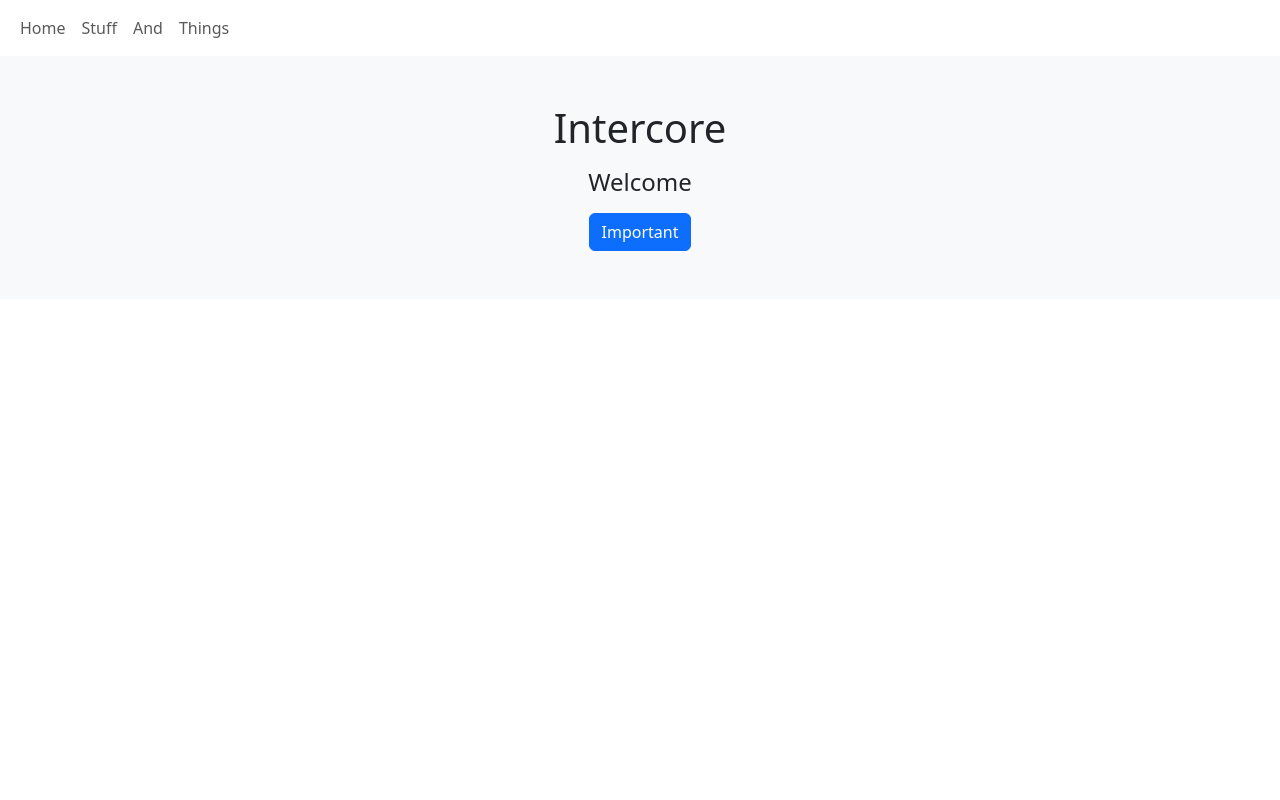
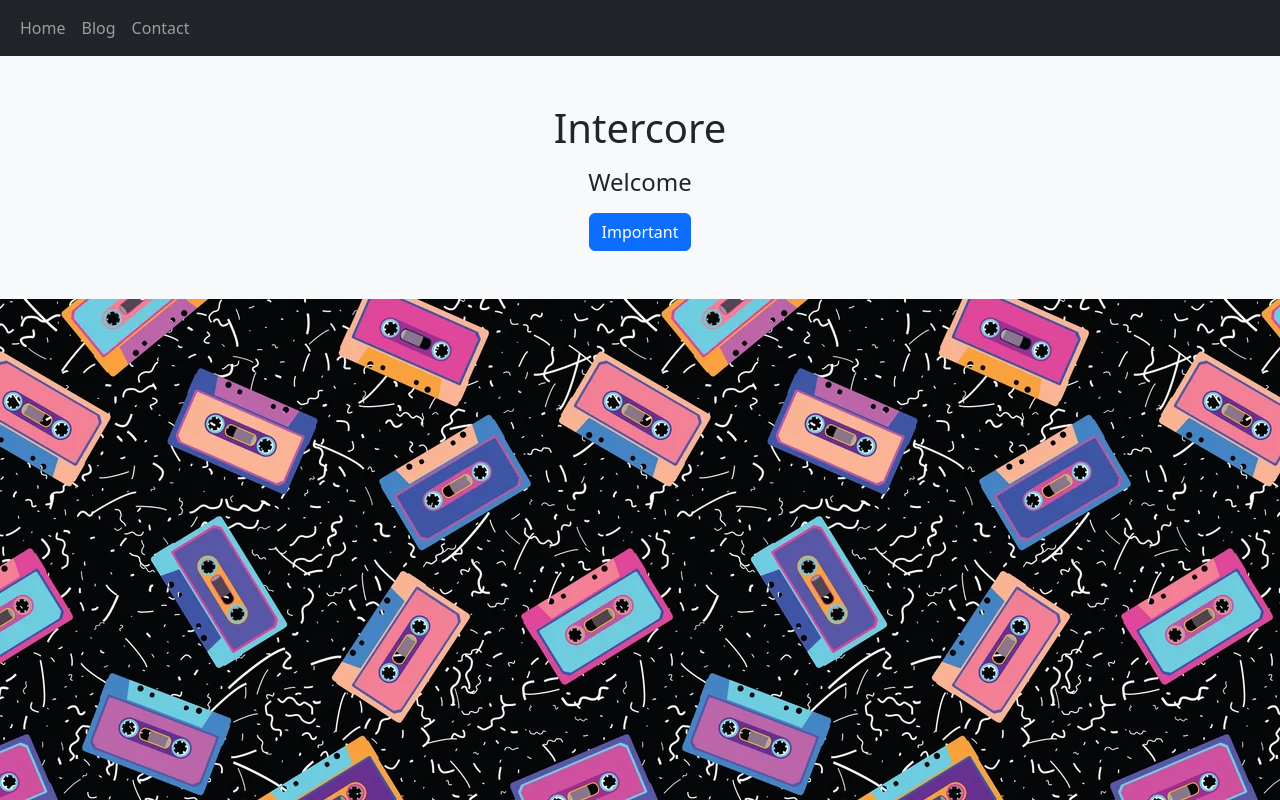
Before and after one commit to Sezguin/intercore, a plain HTML site: page index.html in a window 1280 px wide. Drawn offline with nearby package versions, Linux system fonts and the light colour scheme.

Commit message:
Test new background

```diff
--- /dev/null
+++ b/css/styles.css
@@ -0,0 +1 @@
+body {background-image: url('/images/background.jpg');}
--- a/index.html
+++ b/index.html
@@ -5,12 +5,13 @@
     <meta name="viewport" content="width=device-width, initial-scale=1">
     <title>Intercore</title>
     <link href="https://cdn.jsdelivr.net/npm/bootstrap@5.3.0-alpha1/dist/css/bootstrap.min.css" rel="stylesheet" integrity="sha384-GLhlTQ8iRABdZLl6O3oVMWSktQOp6b7In1Zl3/Jr59b6EGGoI1aFkw7cmDA6j6gD" crossorigin="anonymous">
+    <link rel="stylesheet" href="css/styles.css" type="text/css">
   </head>
   <body>
     <script src="https://cdn.jsdelivr.net/npm/bootstrap@5.3.0-alpha1/dist/js/bootstrap.bundle.min.js" integrity="sha384-w76AqPfDkMBDXo30jS1Sgez6pr3x5MlQ1ZAGC+nuZB+EYdgRZgiwxhTBTkF7CXvN" crossorigin="anonymous"></script>
     <header>
         <!-- Navbar -->
-        <nav class="navbar navbar-expand-lg navbar-light bg-white">
+        <nav class="navbar navbar-expand-lg navbar-dark bg-dark">
           <div class="container-fluid">
             <button
               class="navbar-toggler"
@@ -29,13 +30,10 @@
                   <a class="nav-link" aria-current="page" href="#">Home</a>
                 </li>
                 <li class="nav-item">
-                  <a class="nav-link" href="#">Stuff</a>
+                  <a class="nav-link" href="#">Blog</a>
                 </li>
                 <li class="nav-item">
-                  <a class="nav-link" href="#">And</a>
-                </li>
-                <li class="nav-item">
-                  <a class="nav-link" href="#">Things</a>
+                  <a class="nav-link" href="#">Contact</a>
                 </li>
               </ul>
             </div>
```
Also changed, not shown: contact.html (added), images/background.jpg (added).
